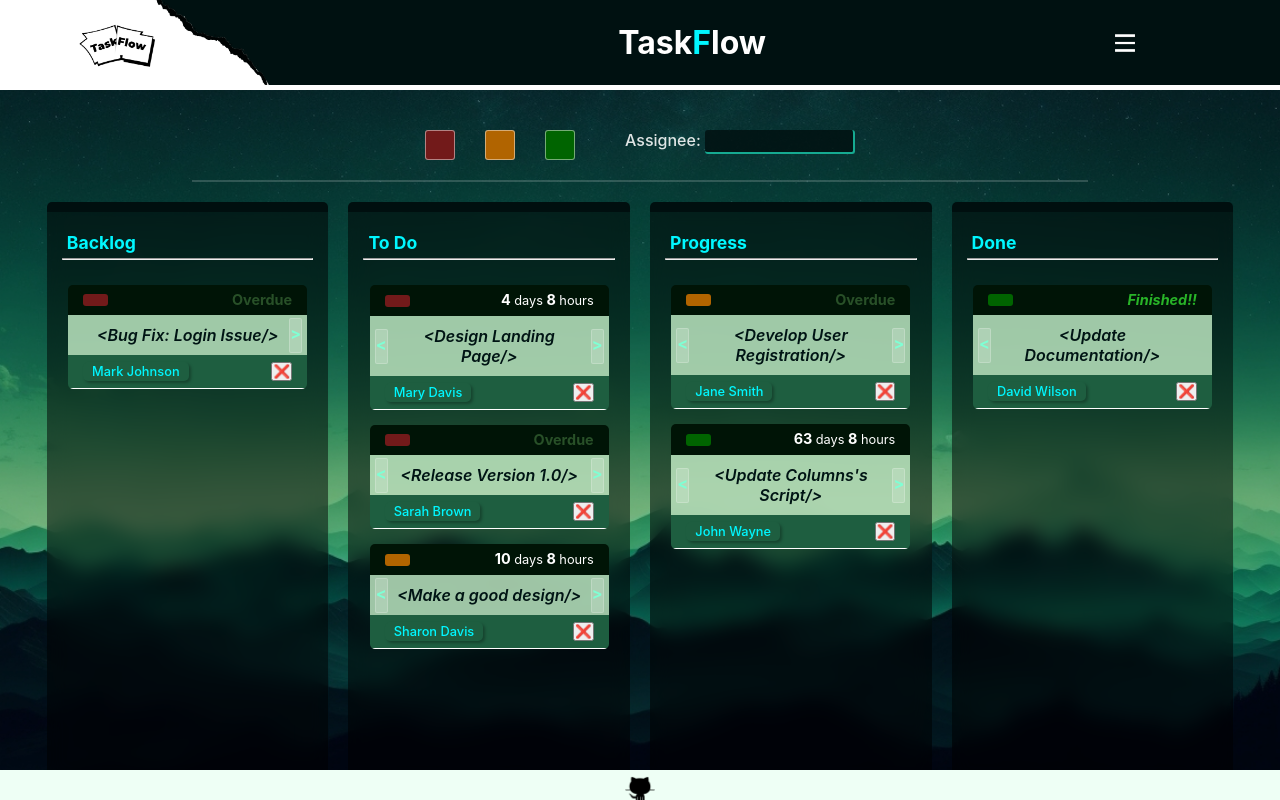
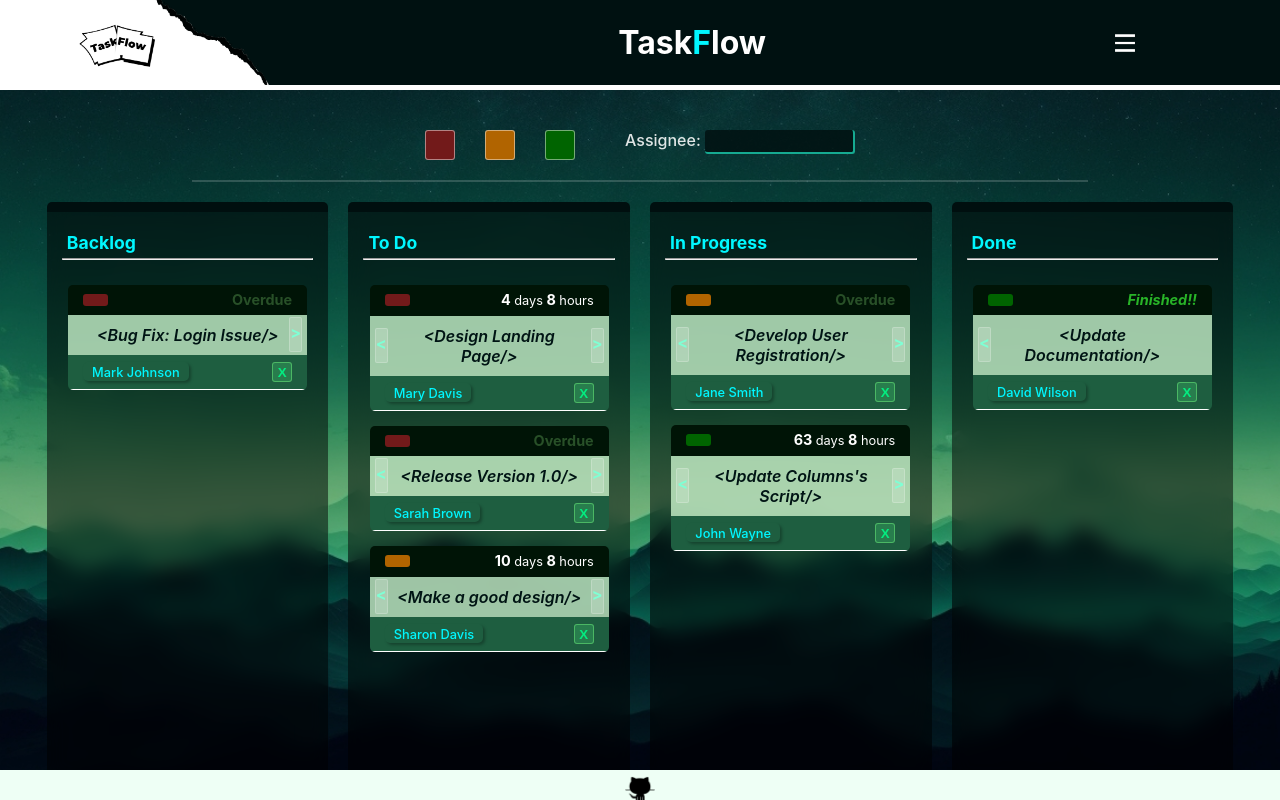
Before and after one commit to as-Solo/lab-kanban-board, a React (Vite) app: page / in a window 1280 px wide. Built offline with nearby package versions, Linux system fonts and the light colour scheme.

Commit message:
drag and drop hecho

```diff
--- a/src/components/Card.jsx
+++ b/src/components/Card.jsx
@@ -1,10 +1,11 @@
 import { Link } from "react-router-dom";
 import "../styles/Card.css"
+import trash from"../assets/trash.png"
 
 function Card(props){
     // {id, title, description, assignee, status, priority, createdDate, dueDate}
 
-    const { card, deleteCard, setDatApp, datApp } = props
+    const { card, deleteCard, setDatApp, datApp, cardSelected, setCardSelected } = props
     //calcular Date
     const dueDate = new Date(props.card.dueDate);
     const today = new Date();
@@ -23,6 +24,16 @@ function Card(props){
         setDatApp(clone)
     }
 
+    const handleDragStart = (event) => {
+        // console.log('Hola')
+        const clone = structuredClone(datApp)
+        const carta = clone.find((card) => {
+          return card.id == event.target.id;
+        });
+        // console.log(carta)
+        setCardSelected(carta)
+      };
+
     let backgroundPriority;
     if (card.priority === "High"){
         backgroundPriority = 'rgb(114, 26, 26)'
@@ -35,7 +46,7 @@ function Card(props){
     }
 
     return(
-        <div className="redondeadito">
+        <div className="redondeadito" draggable={true} onDragStart={(event)=>handleDragStart(event)} onDragEnd={(event)=>handleDragStart(event)} id ={card.id}>
                 <div className="ficha">
                 <Link to={`/Board/${card.id}`}>
                     <div className="fichaHeader">
@@ -59,7 +70,10 @@ function Card(props){
                     </div>
                     <div className="asignado">
                         <p style={{visibility: card.assignee ? 'visible':'hidden'}}>{card.assignee}</p>
-                        <button className="eliminar" onClick={()=>deleteCard(card.id)}>❌</button>
+                        <button className="eliminar" onClick={()=>deleteCard(card.id)}>
+                            X{/* <img src={trash} alt="" /> */}
+                            {/* <div></div> */}
+                        </button>
                     </div>
 
                 </div>
--- a/src/components/Columna.jsx
+++ b/src/components/Columna.jsx
@@ -1,17 +1,18 @@
+import { useState } from "react"
 import Card from "./Card"
 
 
 function Columna(props) {
 
 //   console.log(props)
-  const {data, datApp, setDatApp} = props
+  const {data, datApp, setDatApp, cardSelected, setCardSelected, handleDragOver, handleDrop} = props
 
   return (
-    <div className="columna">
+    <div className="columna" onDragOver={(event)=>handleDragOver(event)} onDrop={(event) => handleDrop(event, props.children, cardSelected)}>
       <h4>{props.children} </h4>
       <hr />
       <div className="columnaContenido">
-          {data.map((carta)=> <Card key={carta.id} card = {carta} deleteCard={props.delete} datApp={datApp} setDatApp={setDatApp}/>)}
+          {data.map((carta)=> <Card key={carta.id} card = {carta} deleteCard={props.delete} datApp={datApp} setDatApp={setDatApp} cardSelected={cardSelected} setCardSelected={setCardSelected}/>)}
       </div>
     </div>
   );
--- a/src/components/Footer.jsx
+++ b/src/components/Footer.jsx
@@ -1,8 +1,10 @@
+import logoGitHub from "../assets/github-logo.png"
+
 
 function Footer(props) {
   return (
     <footer id="footer">
-      <a href="https://github.com/as-Solo/lab-kanban-board"><img src="./src/assets/github-logo.png" alt="github logo" className="footerLogo"/></a>
+      <a href="https://github.com/as-Solo/lab-kanban-board"><img src={logoGitHub} alt="github logo" className="footerLogo"/></a>
     </footer>
   )
 }
--- a/src/pages/Board.jsx
+++ b/src/pages/Board.jsx
@@ -1,6 +1,7 @@
 import Columna from "../components/Columna"
 import '../styles/Board.css'
 import ojo from "../assets/Ojo.png"
+import { useState } from "react";
 // import { useState } from "react";
 
 function Board(props) {
@@ -46,6 +47,27 @@ function Board(props) {
   let toDoList = filterListName.filter((card)=> card.status === "To Do" && props.filter);
   let doneList = filterListName.filter((card)=> card.status === "Done");
 
+  const [cardSelected, setCardSelected] = useState(null)
+
+  const handleDragOver = (event)=>{
+    event.preventDefault()
+  }
+
+  const handleDrop= (event, name, cardSelected)=>{
+    event.preventDefault()
+    if(name){
+      let clone = structuredClone(datApp)
+      let index = clone.findIndex(elem=>elem.id === cardSelected.id)
+      // console.log(clone[index])
+      clone[index] = cardSelected
+      clone[index].status = name
+      // console.log(clone[index])
+
+      setDatApp(clone)
+      setCardSelected(null)
+    }
+  }
+
   return (
     <>
       <div className="fondo-botonera">
@@ -73,10 +95,10 @@ function Board(props) {
         <hr />
       </div>
       <div id="board">
-          <Columna data = {backlogList} delete={props.delete} setDatApp={setDatApp} datApp={datApp}>Backlog</Columna>
-          <Columna data = {toDoList} delete={props.delete} setDatApp={setDatApp} datApp={datApp}>To Do</Columna>
-          <Columna data = {inProgressList} delete={props.delete} setDatApp={setDatApp} datApp={datApp}>Progress</Columna>
-          <Columna data = {doneList} delete={props.delete} setDatApp={setDatApp} datApp={datApp}>Done</Columna>
+          <Columna data = {backlogList} delete={props.delete} setDatApp={setDatApp} datApp={datApp} handleDragOver={handleDragOver} handleDrop={handleDrop} cardSelected={cardSelected} setCardSelected={setCardSelected}>Backlog</Columna>
+          <Columna data = {toDoList} delete={props.delete} setDatApp={setDatApp} datApp={datApp} handleDragOver={handleDragOver} handleDrop={handleDrop} cardSelected={cardSelected} setCardSelected={setCardSelected}>To Do</Columna>
+          <Columna data = {inProgressList} delete={props.delete} setDatApp={setDatApp} datApp={datApp} handleDragOver={handleDragOver} handleDrop={handleDrop} cardSelected={cardSelected} setCardSelected={setCardSelected}>In Progress</Columna>
+          <Columna data = {doneList} delete={props.delete} setDatApp={setDatApp} datApp={datApp} handleDragOver={handleDragOver} handleDrop={handleDrop} cardSelected={cardSelected} setCardSelected={setCardSelected}>Done</Columna>
       </div>
     </>
   )
--- a/src/pages/EditTask.jsx
+++ b/src/pages/EditTask.jsx
@@ -6,7 +6,7 @@ import "../styles/EditTask.css"
 
 function EditTask(props) {
 
-    const {datApp, setDatApp} = props
+    const {datApp, setDatApp } = props
     const { task } = useParams()
 
     let clone = structuredClone(datApp)
--- a/src/pages/NotFound.jsx
+++ b/src/pages/NotFound.jsx
@@ -1,10 +1,12 @@
+import urlNotExist from '../assets/url-not-exist.png'
+
 import {Link} from 'react-router-dom'
 function NotFound() {
     return(
         <div id="not-found">
             <h1>Sorry, this page does not exist</h1>
             <p>The short URL you clicked was deleted or never existed. Check that you entered or copy-pasted the short link correctly</p>
-            <img src="./src/assets/url-not-exist.png" alt="url not exist" />
+            <img src={urlNotExist} alt="url not exist" />
             <Link to={'/'}> <button className='volver-button'> HOME </button></Link>
         </div>
     );
--- a/src/styles/Card.css
+++ b/src/styles/Card.css
@@ -53,7 +53,7 @@
   padding:2px 15px;
   display: flex;
   justify-content: space-between;
-  align-items: baseline;
+  align-items: center;
   /* background-color: #858585; */
   background-color: rgb(30, 94, 64);
   color: #00f7ff;
@@ -73,7 +73,18 @@
 }
 
 .eliminar{
+  width: 20px;
+  height: 20px;
   margin: 5px 0;
+  padding: 3px 2px 2px;
+  border-radius: 3px;
+  border: 1px solid rgba(119, 253, 130, 0.459);
+  background-color: rgba(67, 201, 112, 0.288);
+  display: flex;
+  justify-content: center;
+  align-items: center;
+  font-weight: 600;
+  color:rgb(4, 236, 128);
 }
 
 .fichaFaldon{
```
Also changed, not shown: src/pages/TaskDetail.jsx (deleted, +0 -7 lines), src/assets/trash.png (added).
